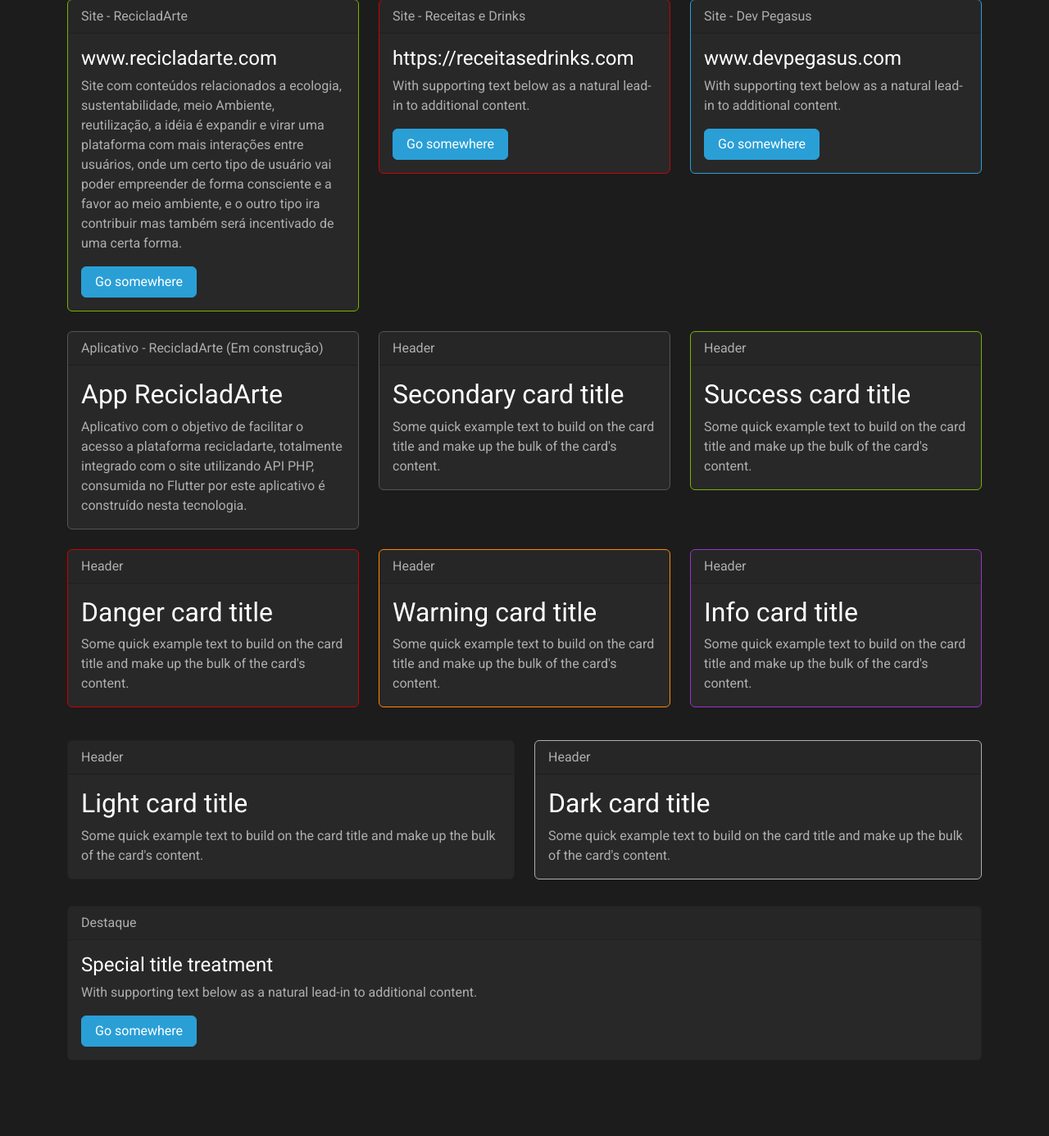
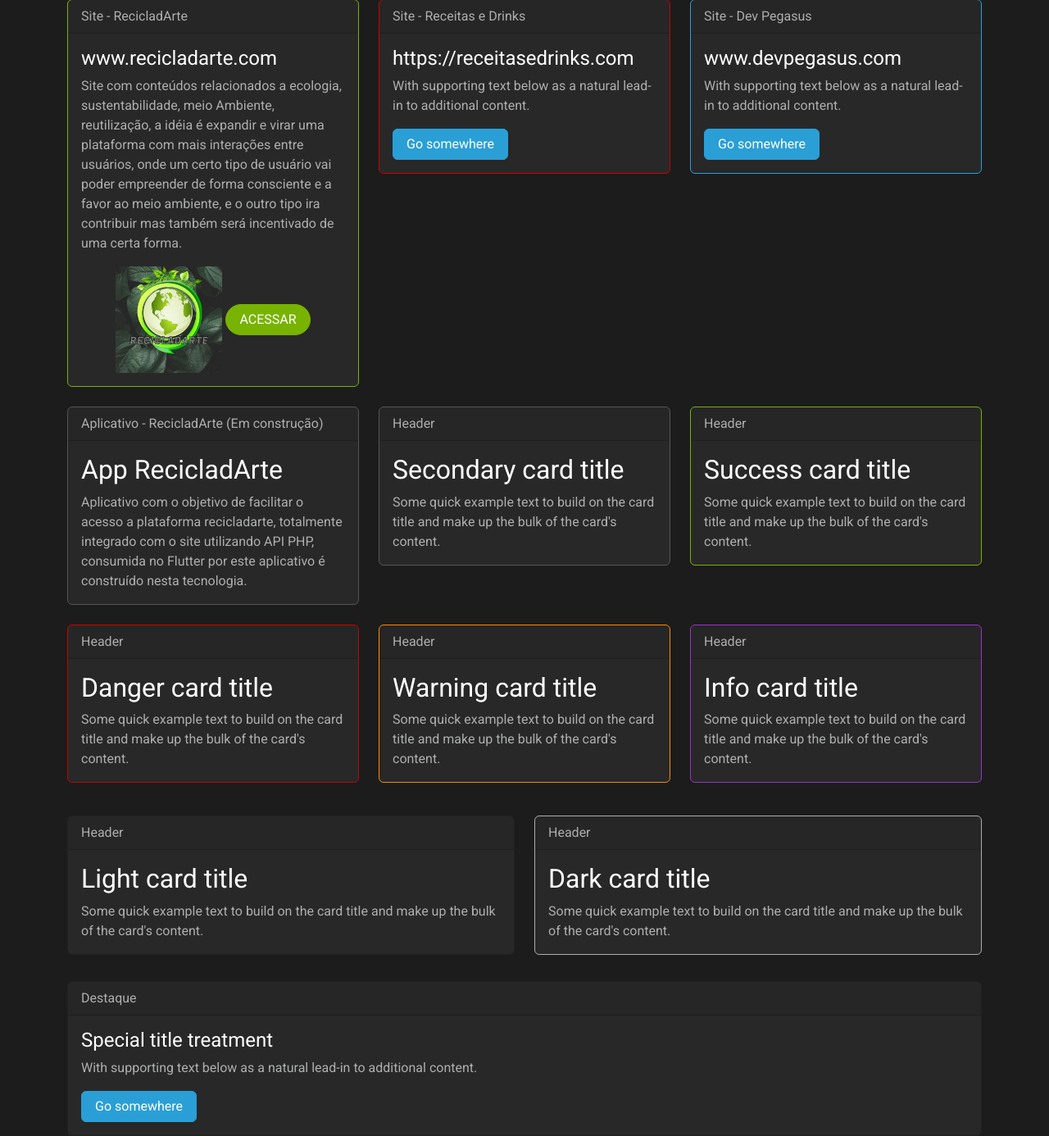
Before and after one commit to Maycon-crz/maycon-crz.github.io, a PHP site: page / in a window 1280 px wide. Shown: the part 763-2149 px from the top of the page at 82% size. Before the commit the page ends 2040 px from the top, so only its background shows below. Run offline with PHP 8.4, Linux system fonts and the light colour scheme.

Commit message:
Imagem recicladarte

```diff
--- a/assets/css/style.css
+++ b/assets/css/style.css
@@ -27,3 +27,16 @@
         transform: translateY(0);
     }
 }
+
+.projectImages{
+    width: 100%;
+    max-width: 130px;
+    height: 130px;
+
+    /*
+    //Este código alinha a imagem ao centro
+    display: block;
+    margin-left: auto;
+    margin-right: auto;
+    */
+}
--- a/index.html
+++ b/index.html
@@ -83,7 +83,10 @@
                     <div class="card-body text-dark">
                         <h5 class="card-title">www.recicladarte.com</h5>
                         <p class="card-text">Site com conteúdos relacionados a ecologia, sustentabilidade, meio Ambiente, reutilização, a idéia é expandir e virar uma plataforma com mais interações entre usuários, onde um certo tipo de usuário vai poder empreender de forma consciente e a favor ao meio ambiente, e o outro tipo ira contribuir mas também será incentivado de uma certa forma.</p>
-                        <a href="#" class="btn btn-primary">Go somewhere</a>
+                        <div class="text-center">
+                            <img src="assets/img/logo_recicladarte.jpg" class="projectImages" />
+                            <a href="#" class="btn btn-success rounded-pill">ACESSAR</a>
+                        </div>
                     </div>
                 </div>
             </article>
```
